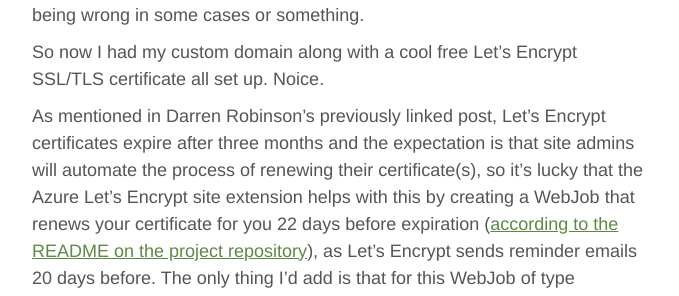
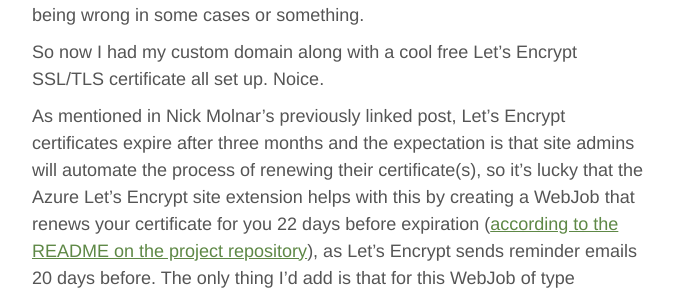
Before and after one commit to gaelian/blog-binary-balance, a Jekyll site: the page built from _posts/2017-07-12-jekyll-and-azure-app-service-the-quest-for-end-to-end-encryption.md, in a window 1280 px wide and 900 px high, scrolled down 3992 px. Shown: the part 154-450 px from the top of the window, without its empty margins (138-817 px from the left). Built offline with Jekyll 4.4.1, drawn with Linux system fonts in a browser that asks for light colours; nearby versions of some CDN libraries; comment, search, counter and statistics services are not loaded.

Commit message:
Fixed incorrect name.

```diff
--- a/_posts/2017-07-12-jekyll-and-azure-app-service-the-quest-for-end-to-end-encryption.md
+++ b/_posts/2017-07-12-jekyll-and-azure-app-service-the-quest-for-end-to-end-encryption.md
@@ -101,7 +101,7 @@
 
 So now I had my custom domain along with a cool free Let's Encrypt SSL/TLS certificate all set up. Noice.
 
-As mentioned in Darren Robinson's previously linked post, Let's Encrypt certificates expire after three months and the expectation is that site admins will automate the process of renewing their certificate(s), so it's lucky that the Azure Let's Encrypt site extension helps with this by creating a WebJob that renews your certificate for you 22 days before expiration ([according to the README on the project repository](https://github.com/sjkp/letsencrypt-siteextension)), as Let's Encrypt sends reminder emails 20 days before. The only thing I'd add is that for this WebJob of type 'Continuous' to keep running and actually renew the certificate when the time comes, the 'Always On' setting in the App Service instance's 'Application Settings' section in the Azure Portal needs to be set to 'On'.
+As mentioned in Nick Molnar's previously linked post, Let's Encrypt certificates expire after three months and the expectation is that site admins will automate the process of renewing their certificate(s), so it's lucky that the Azure Let's Encrypt site extension helps with this by creating a WebJob that renews your certificate for you 22 days before expiration ([according to the README on the project repository](https://github.com/sjkp/letsencrypt-siteextension)), as Let's Encrypt sends reminder emails 20 days before. The only thing I'd add is that for this WebJob of type 'Continuous' to keep running and actually renew the certificate when the time comes, the 'Always On' setting in the App Service instance's 'Application Settings' section in the Azure Portal needs to be set to 'On'.
 
 And the final touch, making sure that any non-secure (HTTP) requests to my site were redirected to the secure equivalent (HTTPS). Turns out the easiest way to do this for Azure App Service is the [Redirect HTTP to HTTPS](https://www.siteextensions.net/packages/RedirectHttpToHttps/) Azure site extension by [Greg Hogan](https://github.com/gregjhogan/). This little extension worked great once I'd added a binding to my Let's Encrypt certificate under 'SSL Certificates' for my App Service instance. To be clear, the Let's Encrypt certificate was working before I added this binding but not the redirect from HTTP requests to HTTPS. So it would appear that adding this certificate binding is not strictly required when using the Azure Let's Encrypt site extension. But to get the Redirect HTTP to HTTPS site extension working, it seems necessary[^3]. This does raise the question though of whether me having manually added this certificate binding will cause any issue when the time comes for my certificate to be automatically renewed by the WebJob. I guess I'll find out in a couple of months time or so.
 
```
